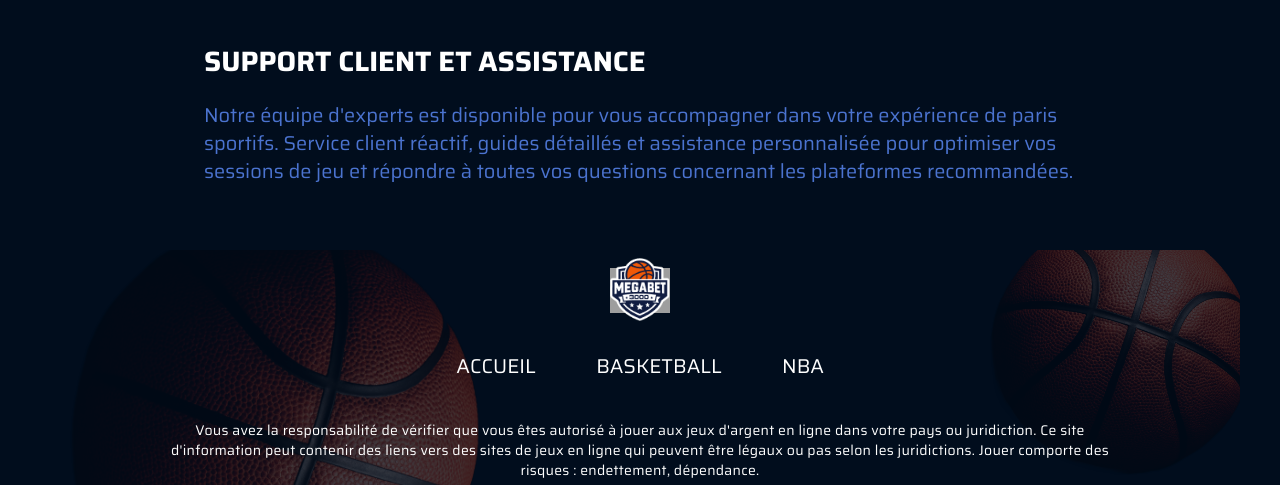
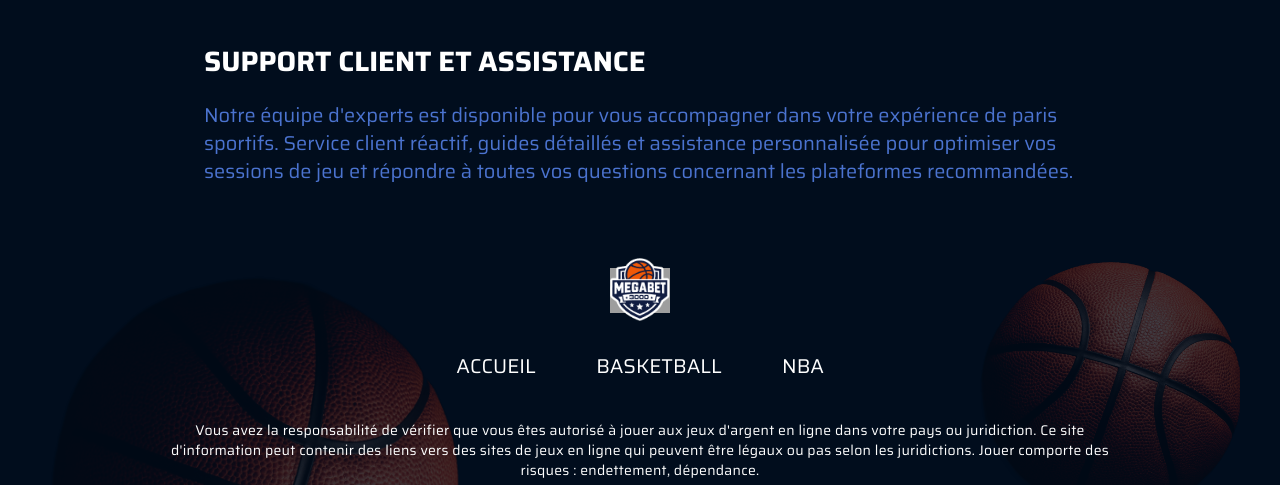
Before and after one commit to kuvakina-al/mega-bet-arena, a PHP site: page /html-export/index.php in a window 1280 px wide. Shown: the part 2043-2528 px from the top of the page. Run offline with PHP 8.4, Linux system fonts and the light colour scheme; data that the repository does not hold is empty; some web fonts are replaced; grey boxes are pictures that could not be loaded.

Commit message:
fix images

```diff
--- a/html-export/css/footer.css
+++ b/html-export/css/footer.css
@@ -20,8 +20,8 @@
   position: absolute;
   width: 450.523px;
   height: 450.523px;
-  left: 20px;
-  top: -44.76px;
+  left: 0px;
+  top: auto;
   aspect-ratio: 493.52/493.52;
   background: url('../images/basketball_big.png') no-repeat;
   background-size: cover;
@@ -35,8 +35,8 @@
   position: absolute;
   width: 280px;
   height: 280px;
-  right: -20px;
-  top: -50px;
+  right: -10px;
+  top: -8px;
   aspect-ratio: 1/1;
   background: url('../images/basketball_small.png') no-repeat;
   background-size: cover;
```
